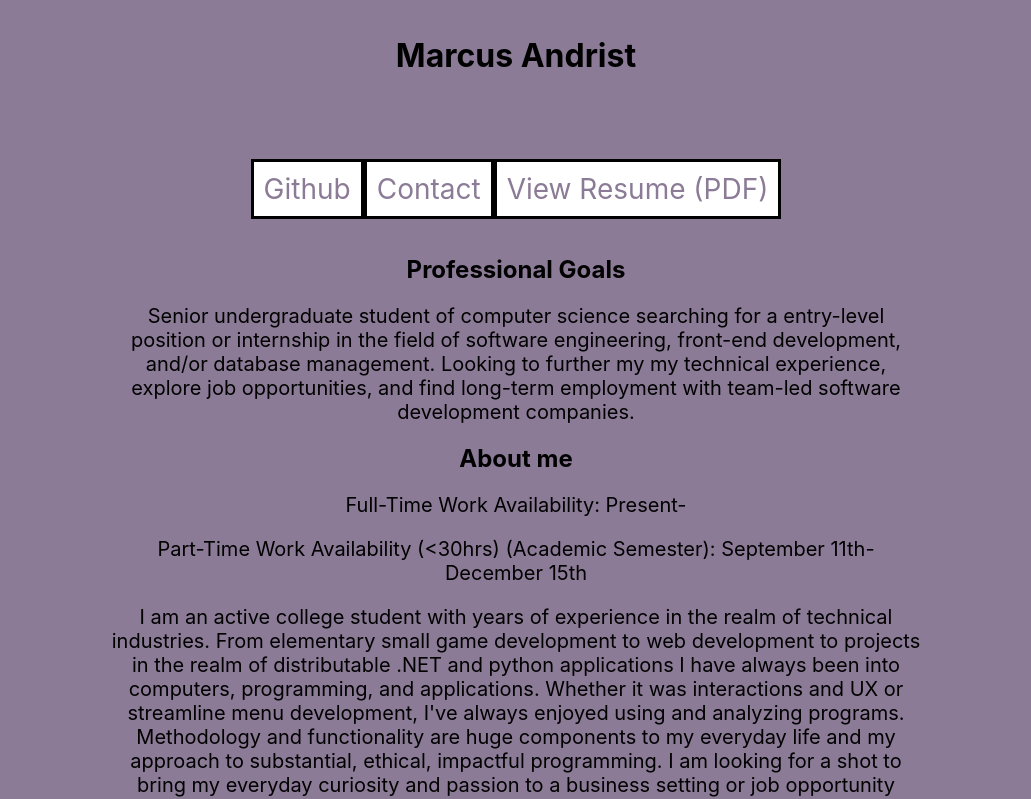
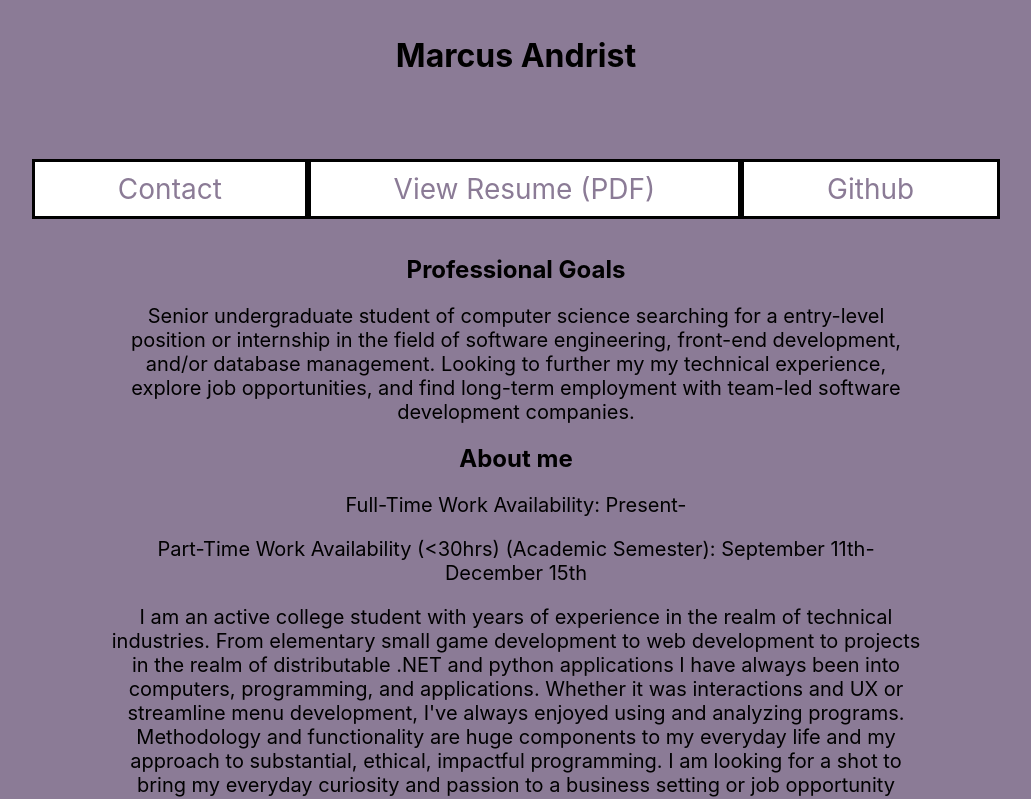
Before and after one commit to marcusandrist/marcusandrist.github.io, a React (Create React App) app: page / in a window 1280 px wide. Shown: the top 799 px of the page, without its empty margins (124-1155 px from the left). Built offline with nearby package versions, Linux system fonts and the light colour scheme.

Commit message:
Header bug fixes

```diff
--- a/src/App.css
+++ b/src/App.css
@@ -42,31 +42,37 @@ li a:link, li a:visited {
       display: none;
   }
 }
+.Touch {
+  justify-content: center;
+}
 
 .Touch ul {
-  width: 100%;
+  width: 80%;
   display: flex;
   flex-direction: row;
   justify-content: center; /* or space-between, depending on your design */
-  padding: 0; /* remove default padding */
+  padding: 0px; /* remove default padding */
+  padding-right: 0px;
   list-style: none;
   background: #8b7b96;
   margin-right: 0px;
+  box-sizing: border-box;
 }
 
 .Touch li a {
   text-decoration: none;
   font-size: calc(12px + 2vmin);
-  margin-right: 0px;
 }
 
 .Touch li {
-  box-sizing: border-box;
   padding: 10px;
   border: 3px solid #000;
   background: #fff;
   background-clip: padding-box;
-  margin-right: 0px;
+  flex-grow: 1;
+  display: flex;
+  align-items: center;
+  justify-content: center;
 }
 
 .Touch {
--- a/src/App.js
+++ b/src/App.js
@@ -19,9 +19,9 @@ function App() {
         </div>
         <nav className="Touch">
           <ul>
-            <li><a href="https://github.com/marcusandrist" target="_blank">Github</a></li>
             <li><a href="#credentials">Contact</a></li>
             <li><a href={pdfFile} target="_blank" >View Resume (PDF)</a></li>
+            <li><a href="https://github.com/marcusandrist" target="_blank">Github</a></li>
           </ul>
         </nav>
 
@@ -82,10 +82,11 @@ function App() {
         </p>
       </article>
     </main>
-
+    <br></br>
     <footer>
       <p>Marcus Andrist Personal Site-Created using React</p>
     </footer>
+    <br></br>
     <br></br>
   </body>
     </div>
```
